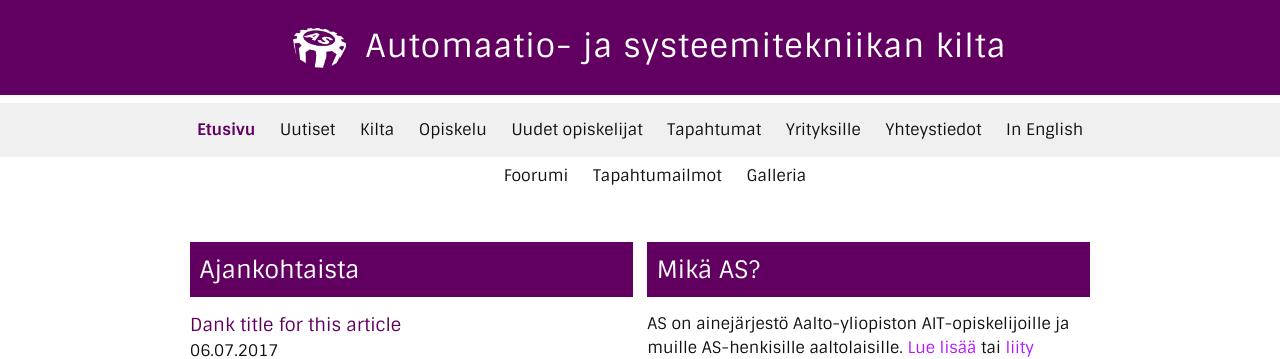
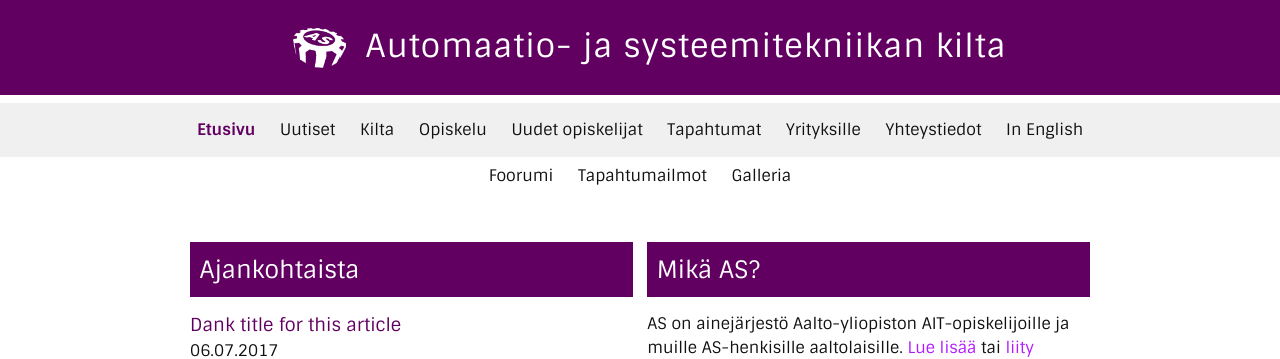
Before and after one commit to niitapa/uudempiAS, a Jekyll site: the page built from index.html, in a window 1280 px wide. Shown: the top 359 px of the page. Built offline with Jekyll 4.4.1, drawn with Linux system fonts in a browser that asks for light colours.

Commit message:
Fix sub-navigation centering

```diff
--- a/_sass/_as-theme.scss
+++ b/_sass/_as-theme.scss
@@ -84,6 +84,11 @@
   text-align: center;
     margin-bottom: 0 !important;
     }
+
+  .subheader__navigation ul {
+    margin-left: auto;
+    margin-right: auto;
+  }
 
   .subheader__navigation .navigation__item {
     display: inline-block;
```
